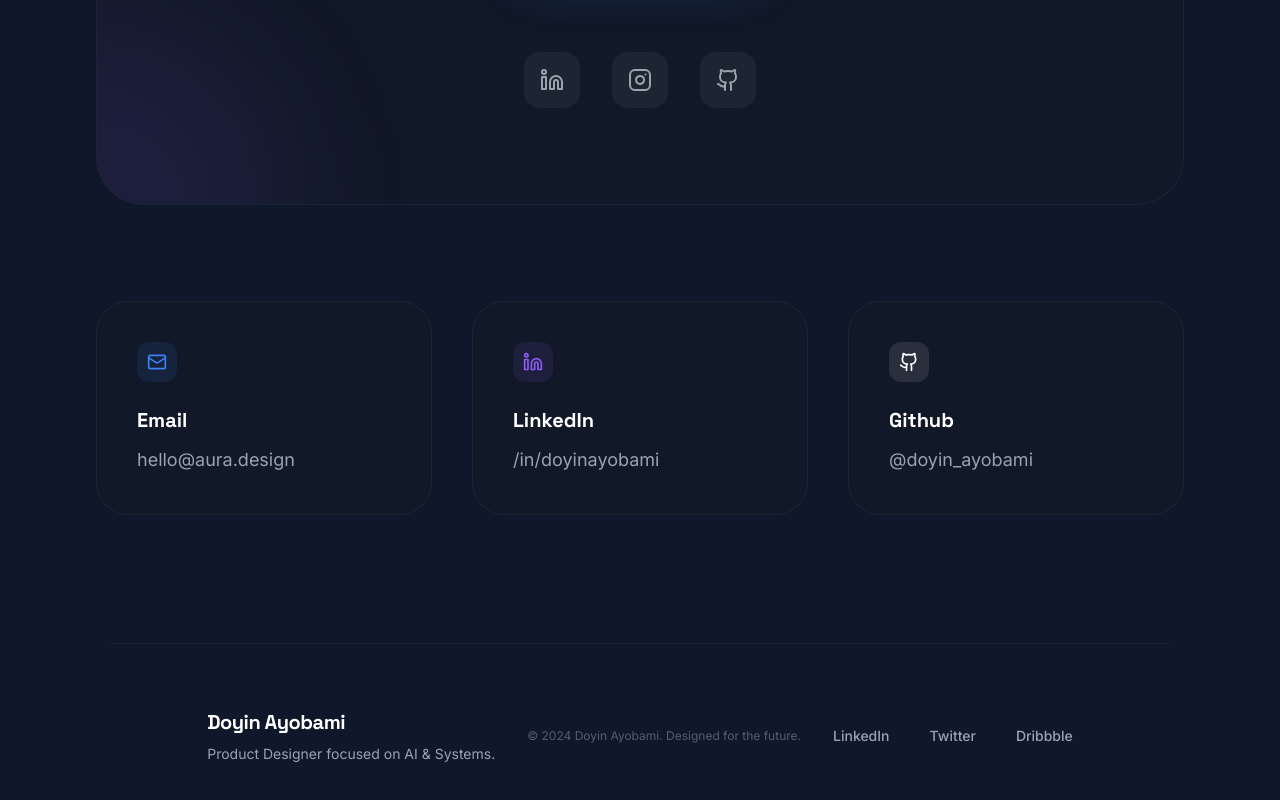
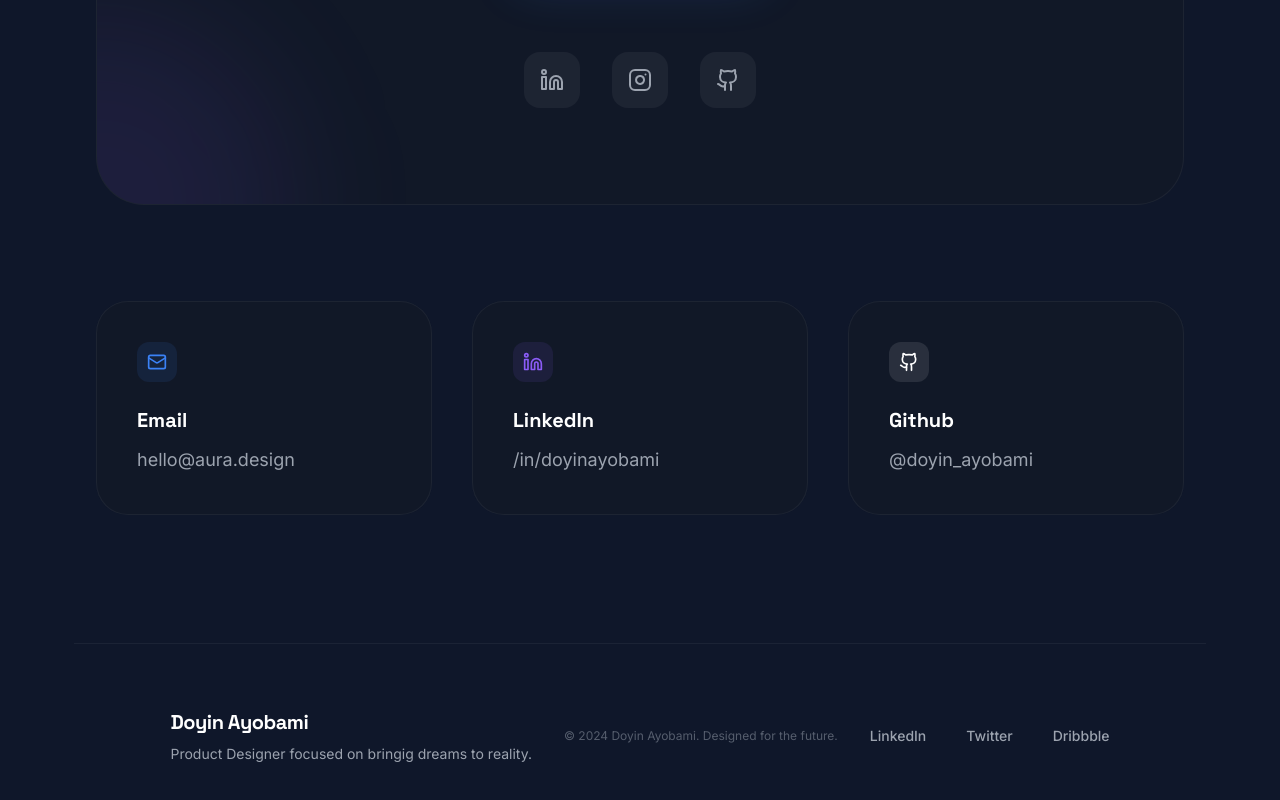
Before and after one commit to Deenzx-123/Ayobami-Doyin, a React (Vite) app: page /contact in a window 1280 px wide. Shown: the part 711-1511 px from the top of the page. Built offline with nearby package versions, Linux system fonts and the light colour scheme.

Commit message:
Update Footer.tsx

```diff
--- a/src/components/Footer.tsx
+++ b/src/components/Footer.tsx
@@ -5,7 +5,7 @@ export default function Footer() {
     <footer className="py-16 px-6 md:px-24 max-w-7xl mx-auto flex flex-col md:flex-row justify-between items-center gap-8 border-t border-white/5">
       <div className="flex flex-col gap-2">
         <Link to="/" className="text-xl font-display font-bold tracking-tight text-white">Doyin Ayobami</Link>
-        <p className="text-sm text-cool-gray">Product Designer focused on AI & Systems.</p>
+        <p className="text-sm text-cool-gray">Product Designer focused on bringig dreams to reality.</p>
       </div>
       <p className="text-xs text-cool-gray/50">© 2024 Doyin Ayobami. Designed for the future.</p>
       <div className="flex gap-10 text-sm font-medium text-cool-gray">
```
